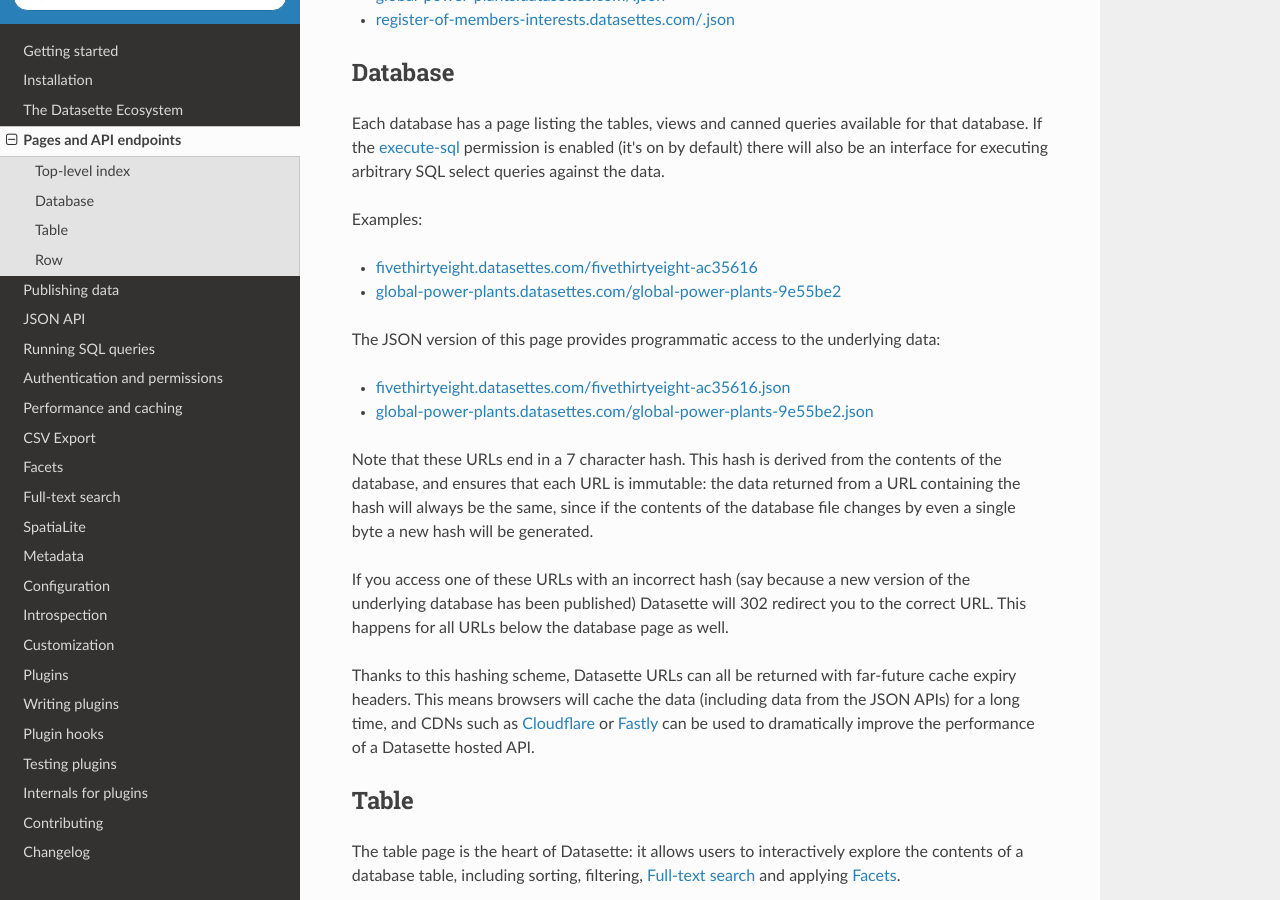
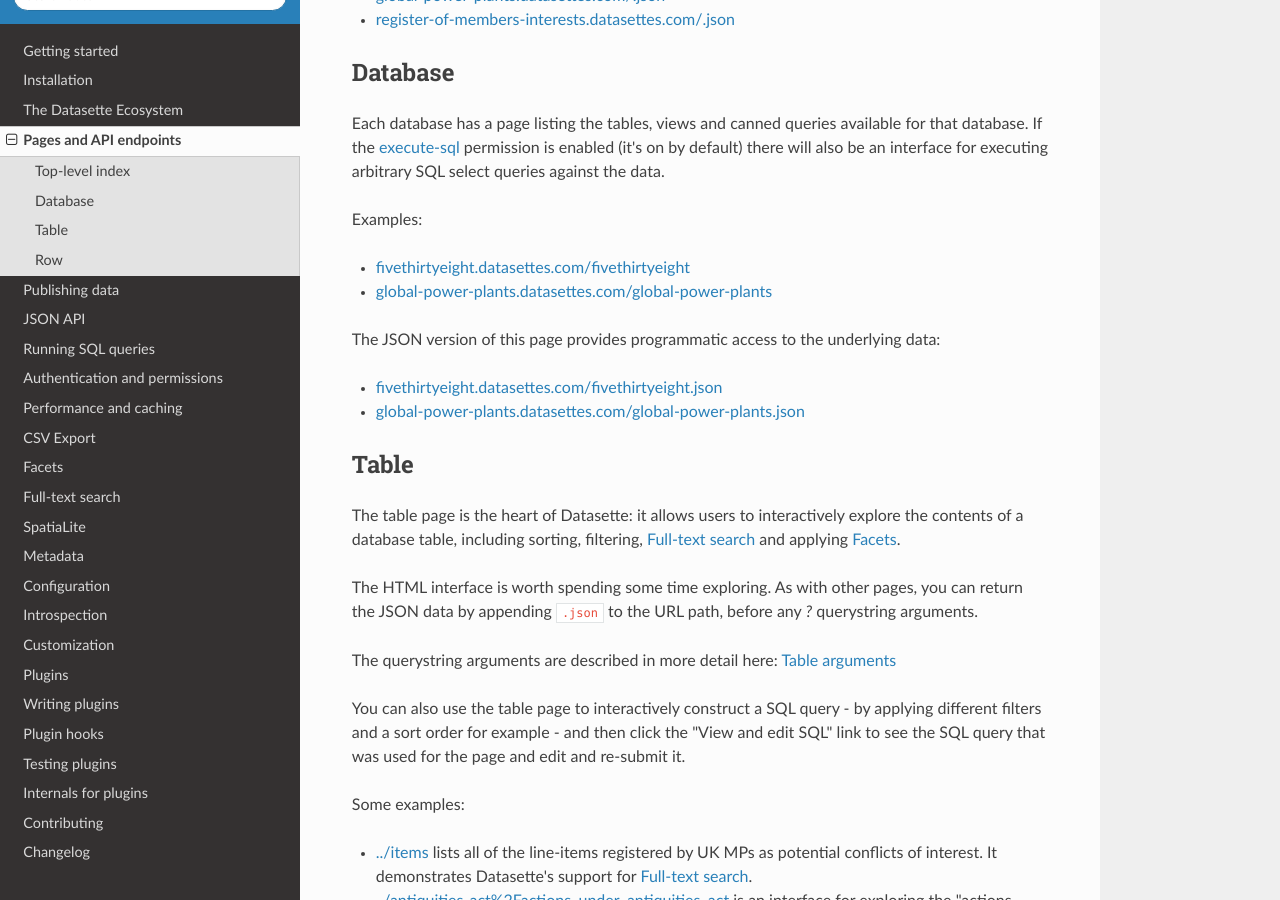
Before and after one commit to simonw/datasette, a Sphinx documentation site: the page built from docs/pages.rst, in a window 1280 px wide and 900 px high, scrolled down 545 px. Built offline with Sphinx 7.4.7 and the Read the Docs theme 2.0.0, drawn with Linux system fonts in a browser that asks for light colours.

Commit message:
Removed hashes from examples on docs/pages - closes #879

```diff
--- a/docs/pages.rst
+++ b/docs/pages.rst
@@ -28,24 +28,17 @@
 Database
 ========
 
-Each database has a page listing the tables, views and canned queries
-available for that database. If the :ref:`permissions_execute_sql` permission is enabled (it's on by default) there will also be an interface for executing arbitrary SQL select queries against the data.
+Each database has a page listing the tables, views and canned queries available for that database. If the :ref:`permissions_execute_sql` permission is enabled (it's on by default) there will also be an interface for executing arbitrary SQL select queries against the data.
 
 Examples:
 
-* `fivethirtyeight.datasettes.com/fivethirtyeight-ac35616 <https://fivethirtyeight.datasettes.com/fivethirtyeight-ac35616>`_
-* `global-power-plants.datasettes.com/global-power-plants-9e55be2 <https://global-power-plants.datasettes.com/global-power-plants-9e55be2>`_
+* `fivethirtyeight.datasettes.com/fivethirtyeight <https://fivethirtyeight.datasettes.com/fivethirtyeight>`_
+* `global-power-plants.datasettes.com/global-power-plants <https://global-power-plants.datasettes.com/global-power-plants>`_
 
 The JSON version of this page provides programmatic access to the underlying data:
 
-* `fivethirtyeight.datasettes.com/fivethirtyeight-ac35616.json <https://fivethirtyeight.datasettes.com/fivethirtyeight-ac35616.json>`_
-* `global-power-plants.datasettes.com/global-power-plants-9e55be2.json <https://global-power-plants.datasettes.com/global-power-plants-9e55be2.json>`_
-
-Note that these URLs end in a 7 character hash. This hash is derived from the contents of the database, and ensures that each URL is immutable: the data returned from a URL containing the hash will always be the same, since if the contents of the database file changes by even a single byte a new hash will be generated.
-
-If you access one of these URLs with an incorrect hash (say because a new version of the underlying database has been published) Datasette will 302 redirect you to the correct URL. This happens for all URLs below the database page as well.
-
-Thanks to this hashing scheme, Datasette URLs can all be returned with far-future cache expiry headers. This means browsers will cache the data (including data from the JSON APIs) for a long time, and CDNs such as `Cloudflare <https://www.cloudflare.com/>`_ or `Fastly <https://www.cloudflare.com/>`_ can be used to dramatically improve the performance of a Datasette hosted API.
+* `fivethirtyeight.datasettes.com/fivethirtyeight.json <https://fivethirtyeight.datasettes.com/fivethirtyeight.json>`_
+* `global-power-plants.datasettes.com/global-power-plants.json <https://global-power-plants.datasettes.com/global-power-plants.json>`_
 
 .. _TableView:
 
@@ -62,8 +55,8 @@
 
 Some examples:
 
-* `../items <https://register-of-members-interests.datasettes.com/regmem-d22c12c/items>`_ lists all of the line-items registered by UK MPs as potential conflicts of interest. It demonstrates Datasette's support for :ref:`full_text_search`.
-* `../antiquities-act%2Factions_under_antiquities_act <https://fivethirtyeight.datasettes.com/fivethirtyeight-ac35616/antiquities-act%2Factions_under_antiquities_act>`_ is an interface for exploring the "actions under the antiquities act" data table published by FiveThirtyEight.
+* `../items <https://register-of-members-interests.datasettes.com/regmem/items>`_ lists all of the line-items registered by UK MPs as potential conflicts of interest. It demonstrates Datasette's support for :ref:`full_text_search`.
+* `../antiquities-act%2Factions_under_antiquities_act <https://fivethirtyeight.datasettes.com/fivethirtyeight/antiquities-act%2Factions_under_antiquities_act>`_ is an interface for exploring the "actions under the antiquities act" data table published by FiveThirtyEight.
 * `../global-power-plants?country_long=United+Kingdom&primary_fuel=Gas <https://global-power-plants.datasettes.com/global-power-plants/global-power-plants?_facet=primary_fuel&_facet=owner&_facet=country_long&country_long__exact=United+Kingdom&primary_fuel=Gas>`_ is a filtered table page showing every Gas power plant in the United Kingdom. It includes some default facets (configured using `its metadata.json <https://global-power-plants.datasettes.com/-/metadata>`_) and uses the `datasette-cluster-map <https://github.com/simonw/datasette-cluster-map>`_ plugin to show a map of the results.
 
 .. _RowView:
@@ -77,10 +70,10 @@
 
 Rows which are the targets of foreign key references from other tables will show a link to a filtered search for all records that reference that row. Here's an example from the Registers of Members Interests database:
 
-`../people/uk.org.publicwhip%2Fperson%2F10001 <https://register-of-members-interests.datasettes.com/regmem-d22c12c/people/uk.org.publicwhip%2Fperson%2F10001>`_
+`../people/uk.org.publicwhip%2Fperson%2F10001 <https://register-of-members-interests.datasettes.com/regmem/people/uk.org.publicwhip%2Fperson%2F10001>`_
 
 Note that this URL includes the encoded primary key of the record.
 
 Here's that same page as JSON:
 
-`../people/uk.org.publicwhip%2Fperson%2F10001.json <https://register-of-members-interests.datasettes.com/regmem-d22c12c/people/uk.org.publicwhip%2Fperson%2F10001.json>`_
+`../people/uk.org.publicwhip%2Fperson%2F10001.json <https://register-of-members-interests.datasettes.com/regmem/people/uk.org.publicwhip%2Fperson%2F10001.json>`_
```
